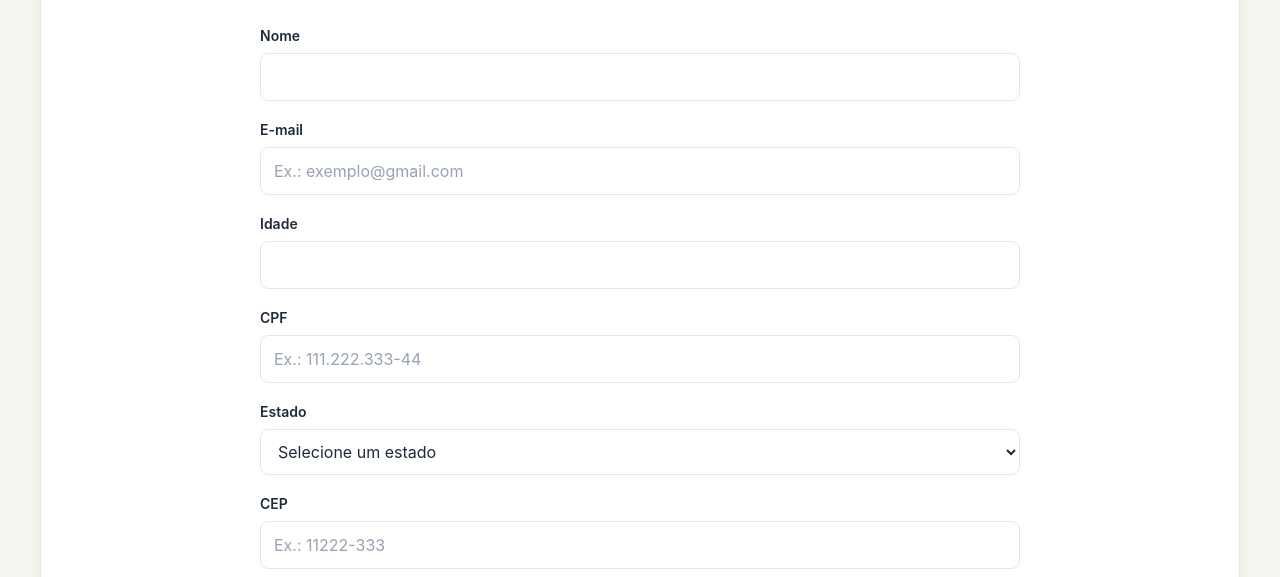
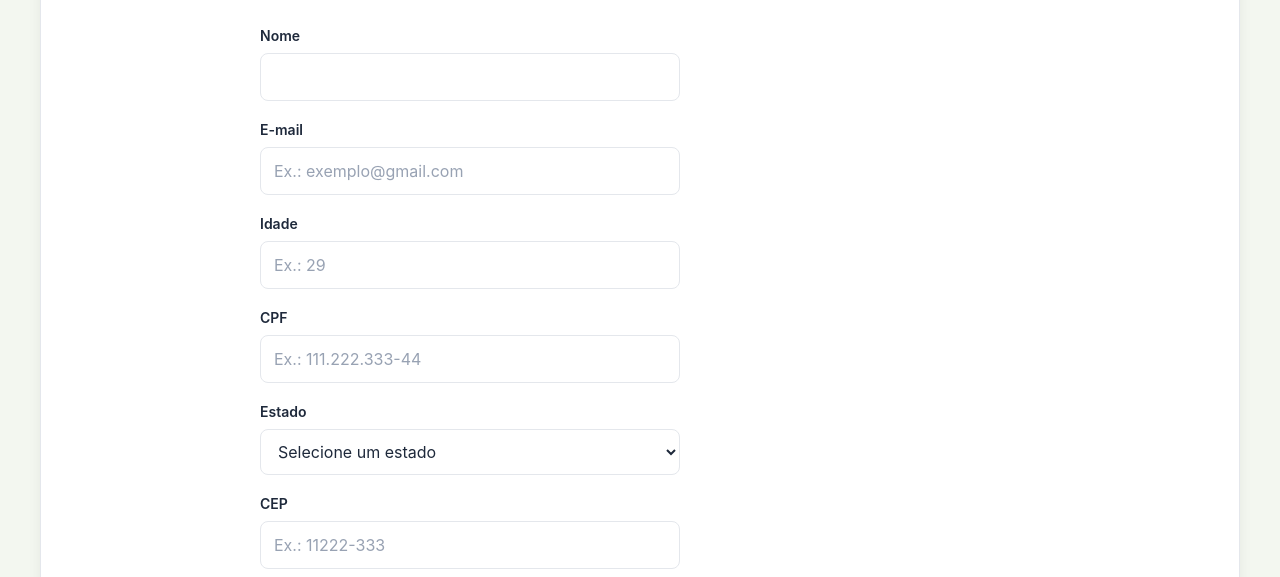
Before and after one commit to Sostenes-Maciel/zg-hero-project-trilha-k1-t4-groovy, a website built with Vite: page Frontend/index.html in a window 1280 px wide. Both pictures are taken after a click on the button "Cadastrar candidato". Shown: the part 223-800 px from the top of the page. Built offline with nearby package versions, Linux system fonts and the light colour scheme; what @countrystatecity/countries-browser would draw is missing.

Commit message:
fix(frontend): ajusta o campo idade para receber idades válidas - v0.34.6

```diff
--- a/Frontend/src/service/cadastroCandidato.ts
+++ b/Frontend/src/service/cadastroCandidato.ts
@@ -28,9 +28,19 @@ export async function renderCadastroCandidato(): Promise<void> {
                      required>
                 </div>
 
-                <div>
+                <div class="campo-idade">
                     <label for="idade">Idade</label>
-                    <input type="number" id="idade" name="idade" required>
+
+                    <input
+                        type="number"
+                        id="idade"
+                        name="idade"
+                        min="18"
+                        max="120"
+                        inputmode="numeric"
+                        placeholder="Ex.: 29"
+                        required
+                    >
                 </div>
 
                 <div>
--- a/Frontend/src/style.css
+++ b/Frontend/src/style.css
@@ -583,3 +583,22 @@ body {
 .filtro-vagas input {
     width: 100%;
 }
+.campo-idade input {
+    max-width: 220px;
+}
+
+/* Remove as setas do campo de idade */
+.campo-idade input::-webkit-inner-spin-button,
+.campo-idade input::-webkit-outer-spin-button {
+    -webkit-appearance: none;
+    margin: 0;
+}
+
+.campo-idade input[type="number"] {
+    -moz-appearance: textfield;
+}
+#app form input,
+#app form select,
+#app form textarea {
+    max-width: 420px;
+}
```
